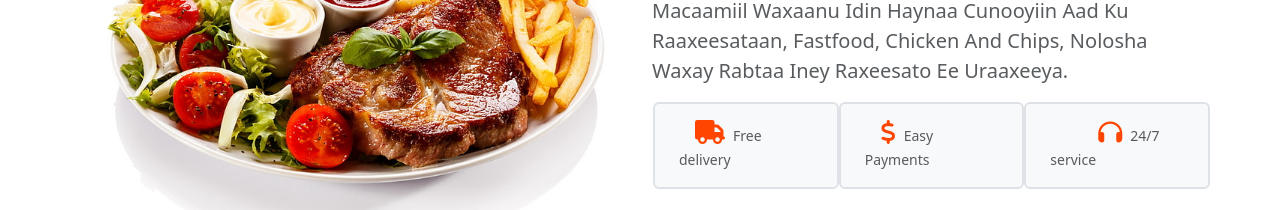
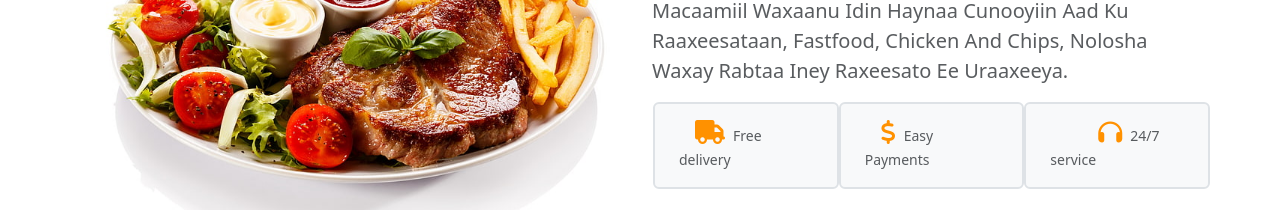
Before and after one commit to bishara-cabdirahman/Resturent_project, a plain HTML site: page index.html in a window 1280 px wide. Shown: the part 1080-1290 px from the top of the page. Drawn offline with nearby package versions, Linux system fonts and the light colour scheme.

Commit message:
commited

```diff
--- a/index.html
+++ b/index.html
@@ -162,19 +162,19 @@
             <div class="col-xl-4 col-lg-6 col-md-4 col-sm-6 bg-light border border-2 rounded px-4 py-3 ">
 
               <small class="text-muted ms-3">
-                <i class="fa-solid fa-truck fs-4 me-2" style="color: orangered">
+                <i class="fa-solid fa-truck fs-4 me-2" style="color: rgb(255, 145, 0)">
                 </i>Free delivery</small>
               </a>
             </div>
             <div class="col-xl-4 col-lg-6 col-md-4 col-sm-6 text-muted bg-light border border-2 rounded px-4 py-3 ">
               <small class="text-muted ms-3">
-                <i class="fa-solid fa-dollar-sign fs-4 me-2" style="color: orangered">
+                <i class="fa-solid fa-dollar-sign fs-4 me-2" style="color: rgb(255, 145, 0)">
                 </i>Easy Payments</small>
             </div>
 
             <div class="col-xl-4 col-lg-12 col-md-4 col-sm-12 text-muted bg-light border border-2 rounded px-4 py-3 ">
               <small class="text-muted ms-3 ms-lg-5">
-                <i class="fa-solid fa-headphones fs-4 me-2" style="color: orangered">
+                <i class="fa-solid fa-headphones fs-4 me-2" style="color: rgb(255, 145, 0)">
                 </i>24/7 service</small>
             </div>
           </div>
```
